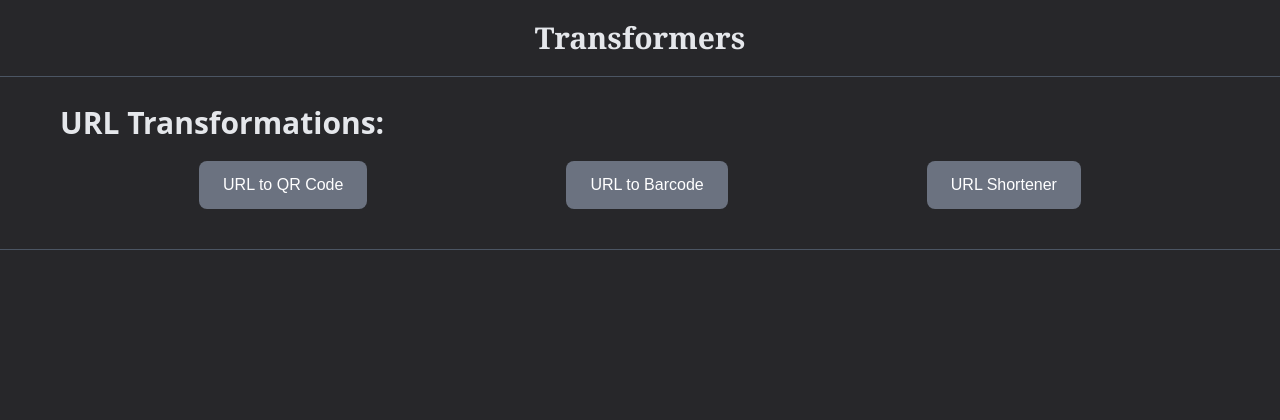
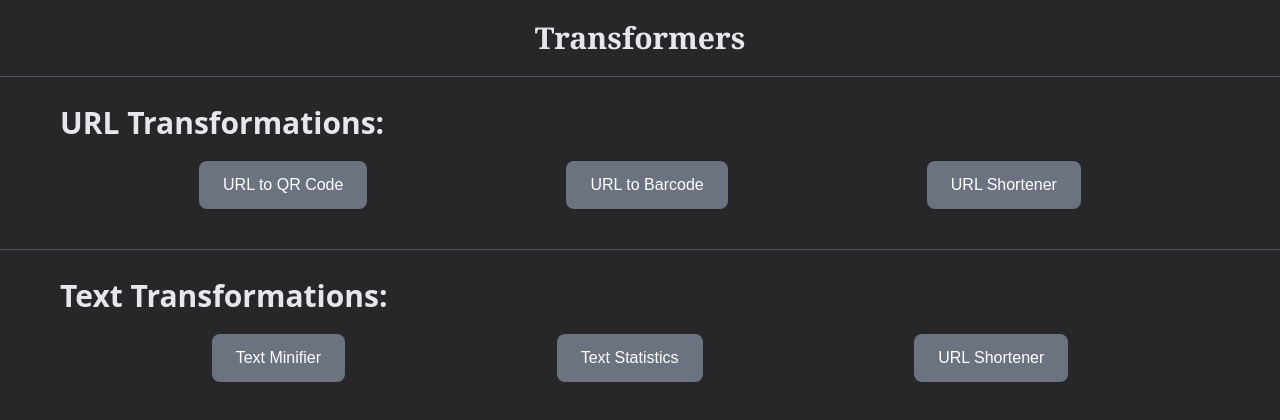
Before and after one commit to sojith29034/toolkit, a Next.js app: page / in a window 1280 px wide. Shown: the top 420 px of the page. Built offline with nearby package versions, Linux system fonts and the light colour scheme.

Commit message:
buttons added

```diff
--- a/src/app/page.js
+++ b/src/app/page.js
@@ -20,6 +20,19 @@ export default function Home() {
       </div>
 
       <hr className="border-gray-600 w-full my-2" />
+
+      <h2 className='text-gray-200 font-sans text-3xl font-bold m-5 px-10'>Text Transformations: </h2>
+      <div className="flex justify-evenly w-full mb-8">
+        <a href="/text-minifier" className="px-6 py-3 bg-gray-500 text-white rounded-lg hover:bg-gray-600 ease-in duration-200">
+          <h4>Text Minifier</h4>
+        </a>
+        <a href="/text-stats" className="px-6 py-3 bg-gray-500 text-white rounded-lg hover:bg-gray-600 ease-in duration-200">
+          <h4>Text Statistics</h4>
+        </a>
+        <a href="/url-shortener" className="px-6 py-3 bg-gray-500 text-white rounded-lg hover:bg-gray-600 ease-in duration-200">
+          <h4>URL Shortener</h4>
+        </a>
+      </div>
     </div>
   );
 }
```
